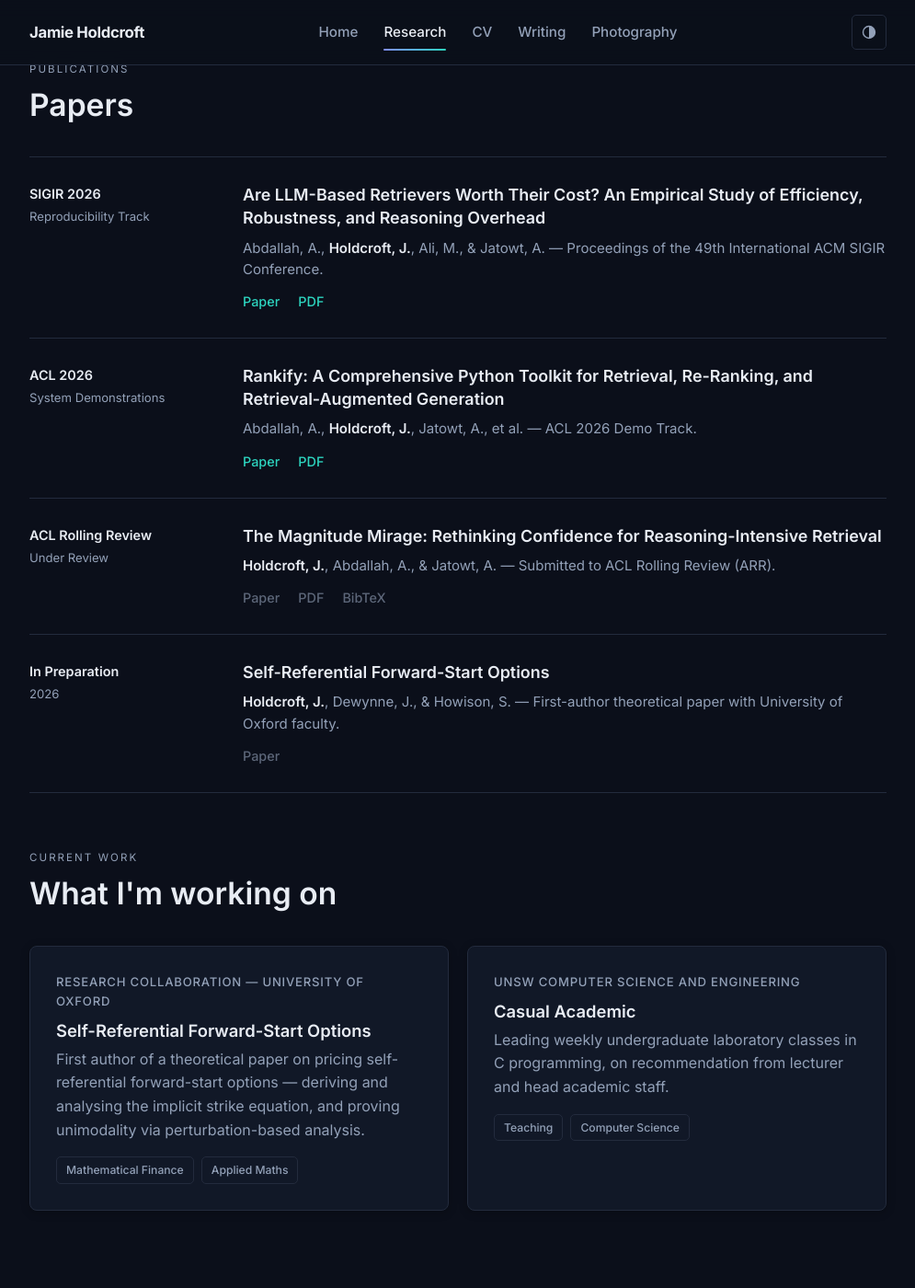
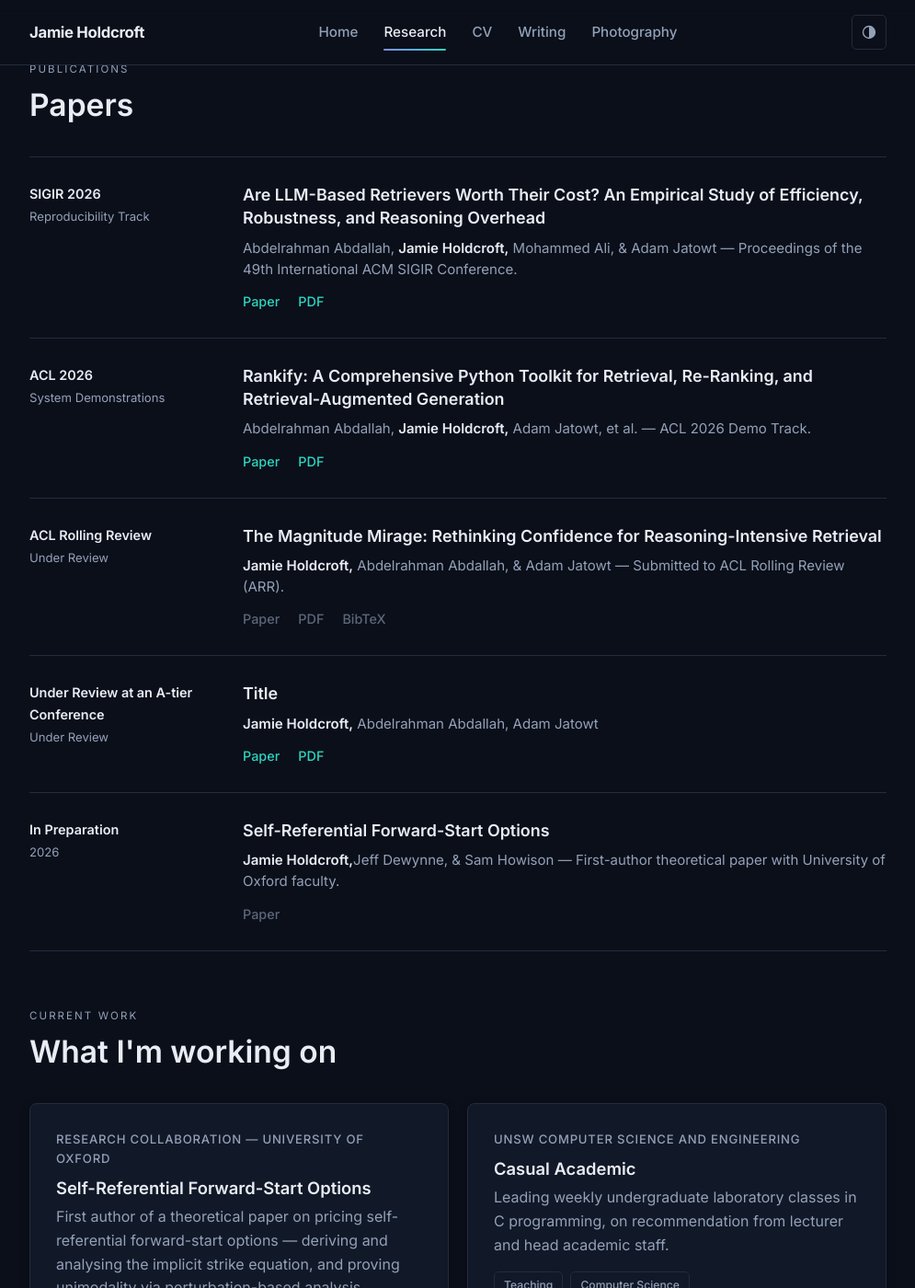
Before and after one commit to JamieHoldcroft/jamieholdcroft.github.io, a Jekyll site: the page built from research.html, in a window 1280 px wide and 1400 px high, scrolled down 414 px. Shown: the whole window at 92% size, without its empty margins (142-1137 px from the left). Built offline with Jekyll 4.4.1, drawn with Linux system fonts in a browser that asks for light colours.

Commit message:
fixed papers

```diff
--- a/research.html
+++ b/research.html
@@ -30,7 +30,7 @@ description: "Research interests and publications by Jamie Holdcroft, undergradu
         </div>
         <div class="pub-body">
           <h3 class="pub-title">Are LLM-Based Retrievers Worth Their Cost? An Empirical Study of Efficiency, Robustness, and Reasoning Overhead</h3>
-          <p class="pub-authors">Abdallah, A., <strong>Holdcroft, J.</strong>, Ali, M., &amp; Jatowt, A. — Proceedings of the 49th International ACM SIGIR Conference.</p>
+          <p class="pub-authors">Abdelrahman Abdallah, <strong>Jamie Holdcroft,</strong> Mohammed Ali, &amp; Adam Jatowt — Proceedings of the 49th International ACM SIGIR Conference.</p>
           <div class="pub-links">
             <a href="https://dl.acm.org/doi/10.1145/3805712.3808566" target="_blank" rel="noopener">Paper</a>
             <a href="https://arxiv.org/pdf/2604.03676" target="_blank" rel="noopener">PDF</a>
@@ -44,7 +44,7 @@ description: "Research interests and publications by Jamie Holdcroft, undergradu
         </div>
         <div class="pub-body">
           <h3 class="pub-title">Rankify: A Comprehensive Python Toolkit for Retrieval, Re-Ranking, and Retrieval-Augmented Generation</h3>
-          <p class="pub-authors">Abdallah, A., <strong>Holdcroft, J.</strong>, Jatowt, A., et al. — ACL 2026 Demo Track.</p>
+          <p class="pub-authors">Abdelrahman Abdallah, <strong>Jamie Holdcroft,</strong> Adam Jatowt, et al. — ACL 2026 Demo Track.</p>
           <div class="pub-links">
             <a href="https://aclanthology.org/2026.acl-demo.21/" target="_blank" rel="noopener">Paper</a>
             <a href="https://aclanthology.org/2026.acl-demo.21.pdf" target="_blank" rel="noopener">PDF</a>
@@ -58,11 +58,25 @@ description: "Research interests and publications by Jamie Holdcroft, undergradu
         </div>
         <div class="pub-body">
           <h3 class="pub-title">The Magnitude Mirage: Rethinking Confidence for Reasoning-Intensive Retrieval</h3>
-          <p class="pub-authors"><strong>Holdcroft, J.</strong>, Abdallah, A., &amp; Jatowt, A. — Submitted to ACL Rolling Review (ARR).</p>
+          <p class="pub-authors"><strong>Jamie Holdcroft,</strong> Abdelrahman Abdallah, &amp; Adam Jatowt — Submitted to ACL Rolling Review (ARR).</p>
           <div class="pub-links">
             <a href="#" target="_blank" rel="noopener">Paper</a>
             <a href="#" target="_blank" rel="noopener">PDF</a>
             <a href="#" target="_blank" rel="noopener">BibTeX</a>
+          </div>
+        </div>
+      </div>
+      <div class="pub-item">
+        <div class="pub-venue">
+          <span class="pub-venue-name">Under Review at an A-tier Conference</span>
+          <span class="pub-status">Under Review</span>
+        </div>
+        <div class="pub-body">
+          <h3 class="pub-title">Title</h3>
+          <p class="pub-authors"><strong>Jamie Holdcroft,</strong> Abdelrahman Abdallah, Adam Jatowt</p>
+          <div class="pub-links">
+            <a href="https://aclanthology.org/2026.acl-demo.21/" target="_blank" rel="noopener">Paper</a>
+            <a href="https://aclanthology.org/2026.acl-demo.21.pdf" target="_blank" rel="noopener">PDF</a>
           </div>
         </div>
       </div>
@@ -73,13 +87,12 @@ description: "Research interests and publications by Jamie Holdcroft, undergradu
         </div>
         <div class="pub-body">
           <h3 class="pub-title">Self-Referential Forward-Start Options</h3>
-          <p class="pub-authors"><strong>Holdcroft, J.</strong>, Dewynne, J., &amp; Howison, S. — First-author theoretical paper with University of Oxford faculty.</p>
+          <p class="pub-authors"><strong>Jamie Holdcroft,</strong>Jeff Dewynne, &amp; Sam Howison — First-author theoretical paper with University of Oxford faculty.</p>
           <div class="pub-links">
             <a href="#" target="_blank" rel="noopener">Paper</a>
           </div>
         </div>
       </div>
-      <!-- TODO: fill in real Paper/PDF/BibTeX links where still "#" -->
     </div>
   </div>
 </section>
```
